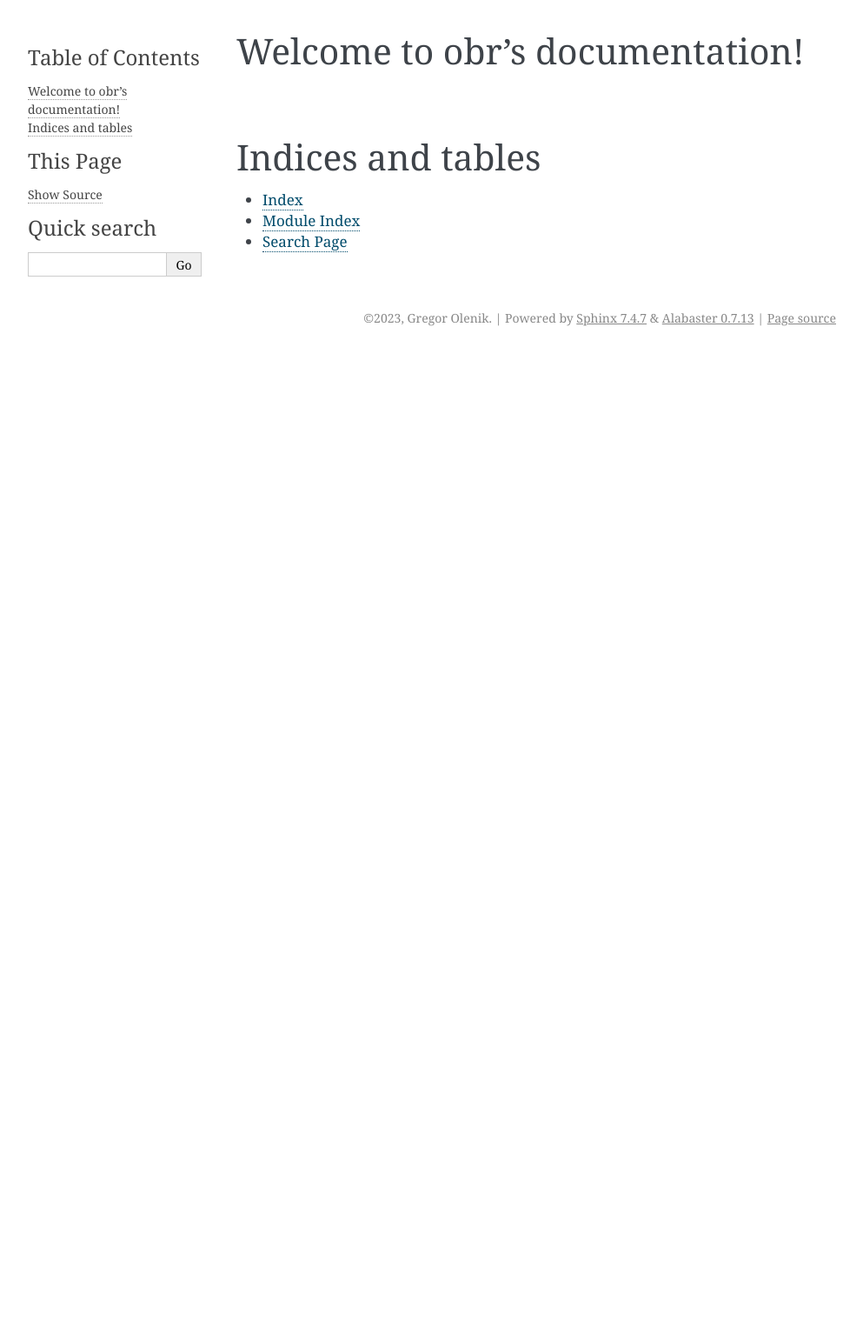
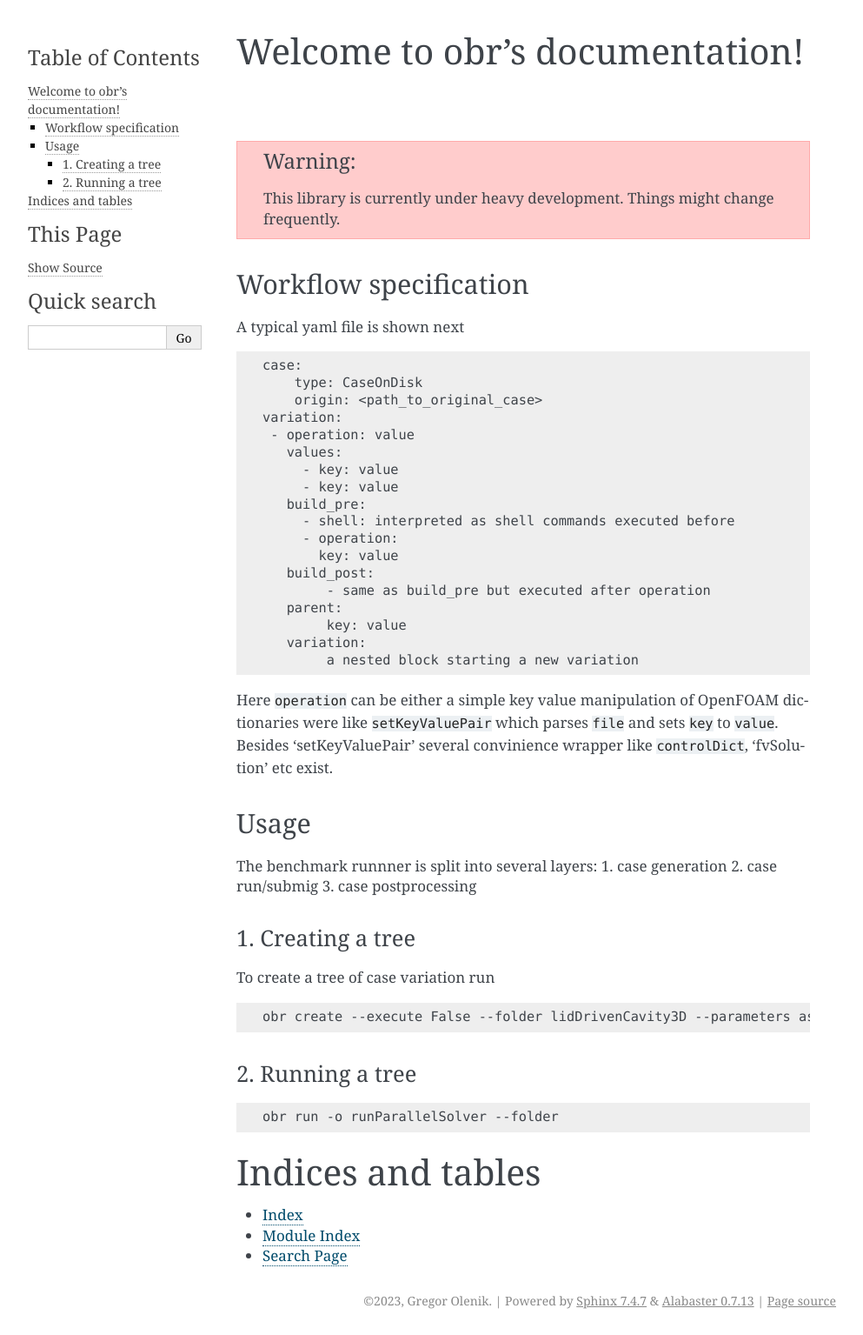
Before and after one commit to exasim-project/OBR, a Sphinx documentation site: the page built from docs/source/index.md, in a window 1280 px wide. Shown: the whole page at 87% size, without its empty margins (148-1141 px from the left). Built offline with Sphinx 7.4.7, drawn with Linux system fonts in a browser that asks for light colours; before the commit the page ends 900 px from its top, so only the background shows below that.

Commit message:
update documentation

````diff
--- a/docs/source/conf.py
+++ b/docs/source/conf.py
@@ -14,7 +14,7 @@ release = "0.0"
 # -- General configuration ---------------------------------------------------
 # https://www.sphinx-doc.org/en/master/usage/configuration.html#general-configuration
 
-extensions = []
+extensions = ["myst_parser"]
 
 templates_path = ["_templates"]
 exclude_patterns = []
--- /dev/null
+++ b/docs/source/index.md
@@ -0,0 +1,62 @@
+% obr documentation master file, created by
+% sphinx-quickstart on Mon Jan 30 21:33:58 2023.
+% You can adapt this file completely to your liking, but it should at least
+% contain the root `toctree` directive.
+
+# Welcome to obr's documentation!
+
+```{toctree}
+:caption: 'Contents:'
+:maxdepth: 2
+```
+
+```{warning}
+This library is currently under heavy development. Things might change frequently.
+```
+## Workflow specification
+A typical yaml file is shown next
+
+    case:
+        type: CaseOnDisk
+        origin: <path_to_original_case>
+    variation:
+     - operation: value
+       values:
+         - key: value
+         - key: value
+       build_pre:
+         - shell: interpreted as shell commands executed before
+         - operation:
+           key: value
+       build_post:
+            - same as build_pre but executed after operation
+       parent:
+            key: value
+       variation:
+            a nested block starting a new variation
+
+Here `operation` can be either a simple key value manipulation of OpenFOAM dictionaries were like `setKeyValuePair` which parses `file` and sets `key` to `value`. Besides 'setKeyValuePair' several convinience wrapper like `controlDict`, 'fvSolution' etc exist.
+
+## Usage
+
+The benchmark runnner is split into several layers:
+    1. case generation
+    2. case run/submig
+    3. case postprocessing
+
+### 1. Creating a tree
+
+To create a tree of case variation run
+
+
+    obr create --execute False --folder lidDrivenCavity3D --parameters assets/lidDrivenCavity.yaml
+
+### 2. Running a tree
+
+    obr run -o runParallelSolver --folder
+
+# Indices and tables
+
+- {ref}`genindex`
+- {ref}`modindex`
+- {ref}`search`
````
Also changed, not shown: README.md (+1 -44 lines), docs/source/index.rst (deleted, +0 -20 lines).
